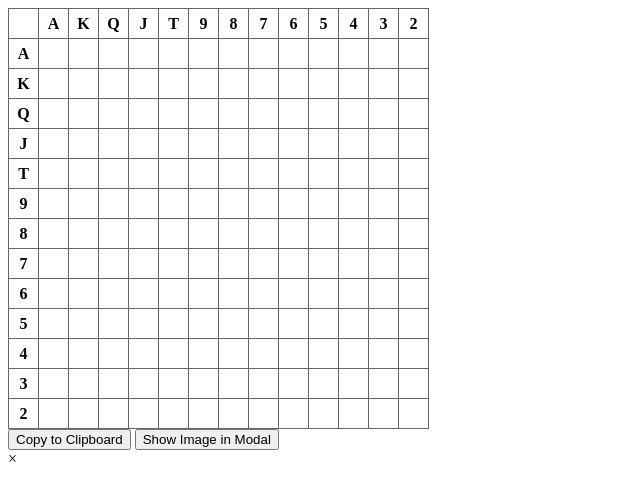
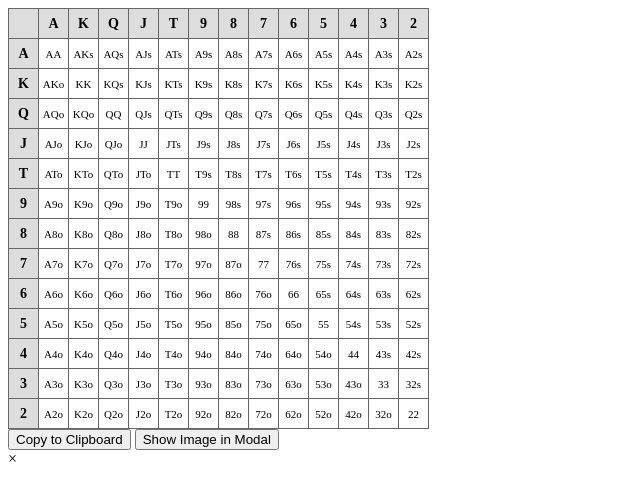
Before and after one commit to tsuruki/rangecreator, a plain HTML site: page index.html in a window 1280 px wide. Shown: the whole page, without its empty margins (0-640 px from the left). Drawn offline with nearby package versions, Linux system fonts and the light colour scheme.

Commit message:
change cell color ,style

```diff
--- a/script.js
+++ b/script.js
@@ -47,44 +47,51 @@ function getNextColor(currentColor) {
     const index = colors.indexOf(currentColor);
     return colors[(index + 1) % colors.length];
 }
-
-function changeColor(event) {
-    event.target.style.backgroundColor = getNextColor(event.target.style.backgroundColor);
+function changeCellColor(cell) {
+    const currentColor = cell.style.backgroundColor;
+    switch (currentColor) {
+        case 'rgba(255, 99, 97, 0.75)': // pastel red
+            cell.style.backgroundColor = 'rgba(255, 170, 97, 0.75)'; // pastel orange
+            break;
+        case 'rgba(255, 170, 97, 0.75)': // pastel orange
+            cell.style.backgroundColor = 'rgba(152, 251, 152, 0.75)'; // pastel green
+            break;
+        case 'rgba(152, 251, 152, 0.75)': // pastel green
+            cell.style.backgroundColor = 'rgba(135, 206, 250, 0.75)'; // pastel blue
+            break;
+        case 'rgba(135, 206, 250, 0.75)': // pastel blue
+            cell.style.backgroundColor = 'rgba(255, 255, 255, 0.75)'; // white
+            break;
+        case 'rgba(255, 255, 255, 0.75)': // white
+        default:
+            cell.style.backgroundColor = 'rgba(255, 99, 97, 0.75)'; // pastel red
+    }
 }
 
 function createTable() {
+    const labels = ['A', 'K', 'Q', 'J', 'T', '9', '8', '7', '6', '5', '4', '3', '2'];
     const table = document.createElement('table');
-    const labels = ['A', 'K', 'Q', 'J', 'T', '9', '8', '7', '6', '5', '4', '3', '2'];
-
-    // Create header row
-    const headerRow = document.createElement('tr');
-    const emptyHeader = document.createElement('th');
-    headerRow.appendChild(emptyHeader);
-
-    for (const label of labels) {
-        const th = document.createElement('th');
-        th.textContent = label;
-        headerRow.appendChild(th);
+    for (let i = 0; i <= 13; i++) {
+        const row = document.createElement('tr');
+        for (let j = 0; j <= 13; j++) {
+            const cell = document.createElement('td');
+            if (i > 0 && j > 0) {
+                const stronger = labels[Math.min(i, j) - 1];
+                const weaker = labels[Math.max(i, j) - 1];
+                cell.textContent = stronger + weaker + (i < j ? 's' : i > j ? 'o' : '');
+            } else {
+                cell.textContent = labels[i === 0 ? j - 1 : i - 1];
+            }
+            row.appendChild(cell);
+            if (i !== 0 && j !== 0) {
+                cell.addEventListener('click', () => changeCellColor(cell));
+            }
+        }
+        table.appendChild(row);
     }
-    table.appendChild(headerRow);
-
-    // Create rows with labels and cells
-    for (const rowLabel of labels) {
-        const tr = document.createElement('tr');
-        const labelCell = document.createElement('th');
-        labelCell.textContent = rowLabel;
-        tr.appendChild(labelCell);
-
-        for (let j = 0; j < 13; j++) {
-            const td = document.createElement('td');
-            td.addEventListener('click', changeColor);
-            tr.appendChild(td);
-        }
-        table.appendChild(tr);
-    }
-
     return table;
 }
+
 document.addEventListener('DOMContentLoaded', () => {
     const tableContainer = document.getElementById('table-container');
     tableContainer.appendChild(createTable());
--- a/styles.css
+++ b/styles.css
@@ -1,11 +1,28 @@
 table {
     border-collapse: collapse;
+    border-bottom: 1px solid #666666;
+    border-right: 1px solid #666666;
 }
 td, th {
     width: 30px;
     height: 30px;
-    border: 1px solid #666666;
+    border-top: 0.6px solid #666666;
+    border-left: 1px solid #666666;
     text-align: center;
     cursor: pointer;
     box-sizing: border-box;
+    font-size: 11px;
+    user-select: none;
 }
+
+tr:nth-child(1) td {
+    background-color:#ddd;
+    font-weight: bold;
+    font-size: 14px;
+  }
+
+td:nth-child(1){
+    background-color:#ddd;
+    font-weight: bold;
+    font-size: 14px;
+}
```
